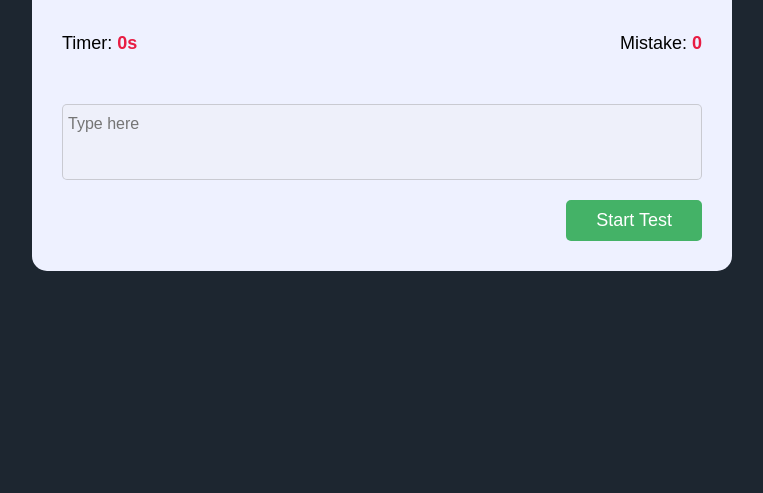
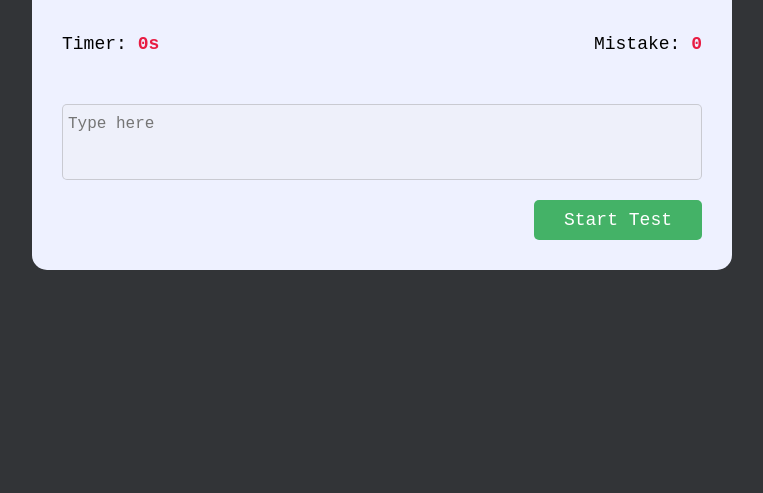
Before and after one commit to GauravSinghdev/Typing-speed-test, a plain HTML site: page index.html in a window 1280 px wide. Shown: the part 307-800 px from the top of the page, without its empty margins (258-1021 px from the left). Drawn offline with Linux system fonts and the light colour scheme; no server answers.

Commit message:
Update style.css

```diff
--- a/style.css
+++ b/style.css
@@ -2,12 +2,12 @@
   padding: 0;
   margin: 0;
   box-sizing: border-box;
-  font-family: sans-serif;
+  font-family: "Roboto Mono", "Roboto Mono", "Vazirmatn", monospace;
 }
 
 body{
   height: 100vh;
-  background-color: #1d2630;
+  background-color: #323437;
   display: flex;
   justify-content: center;
   align-items: center;
```
